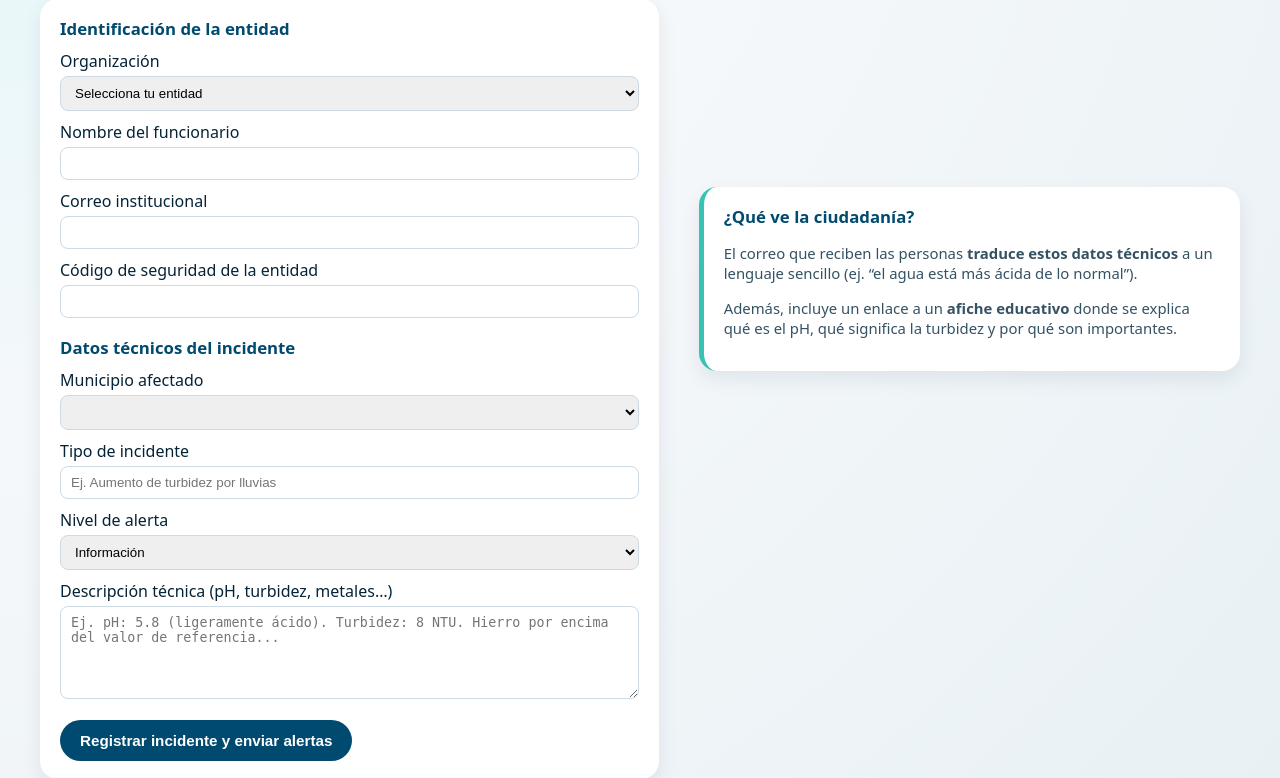
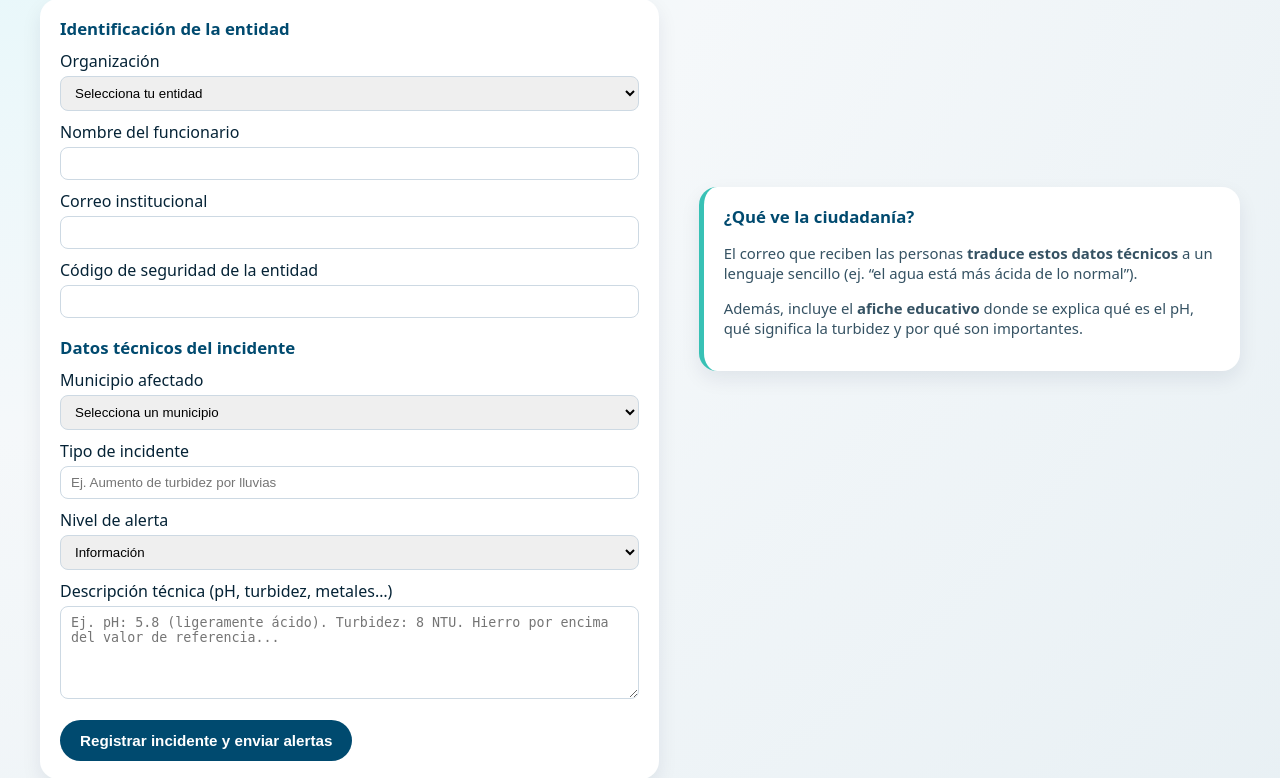
Before and after one commit to recuperAndes/AquaGuardian, a Flask app: page /reportar in a window 1280 px wide. Shown: the part 341-1119 px from the top of the page. Run offline with Flask 3, Linux system fonts and the light colour scheme; lists and menus that the app fills with data are empty.

```diff
--- a/templates/report_new.html
+++ b/templates/report_new.html
@@ -65,6 +65,7 @@
       <label for="municipio_alerta">Municipio afectado</label><br>
       <select id="municipio_alerta" name="municipio_alerta" required
               style="width:100%; padding:8px 10px; margin:4px 0 10px; border-radius:8px; border:1px solid #cdd9e3;">
+        <option value="" disabled selected>Selecciona un municipio</option>
         {% for m in municipios_disponibles %}
           <option value="{{ m }}">{{ m }}</option>
         {% endfor %}
@@ -103,7 +104,7 @@
         a un lenguaje sencillo (ej. “el agua está más ácida de lo normal”).
       </p>
       <p>
-        Además, incluye un enlace a un <strong>afiche educativo</strong> donde se explica
+        Además, incluye el <strong>afiche educativo</strong> donde se explica
         qué es el pH, qué significa la turbidez y por qué son importantes.
       </p>
     </article>
```
